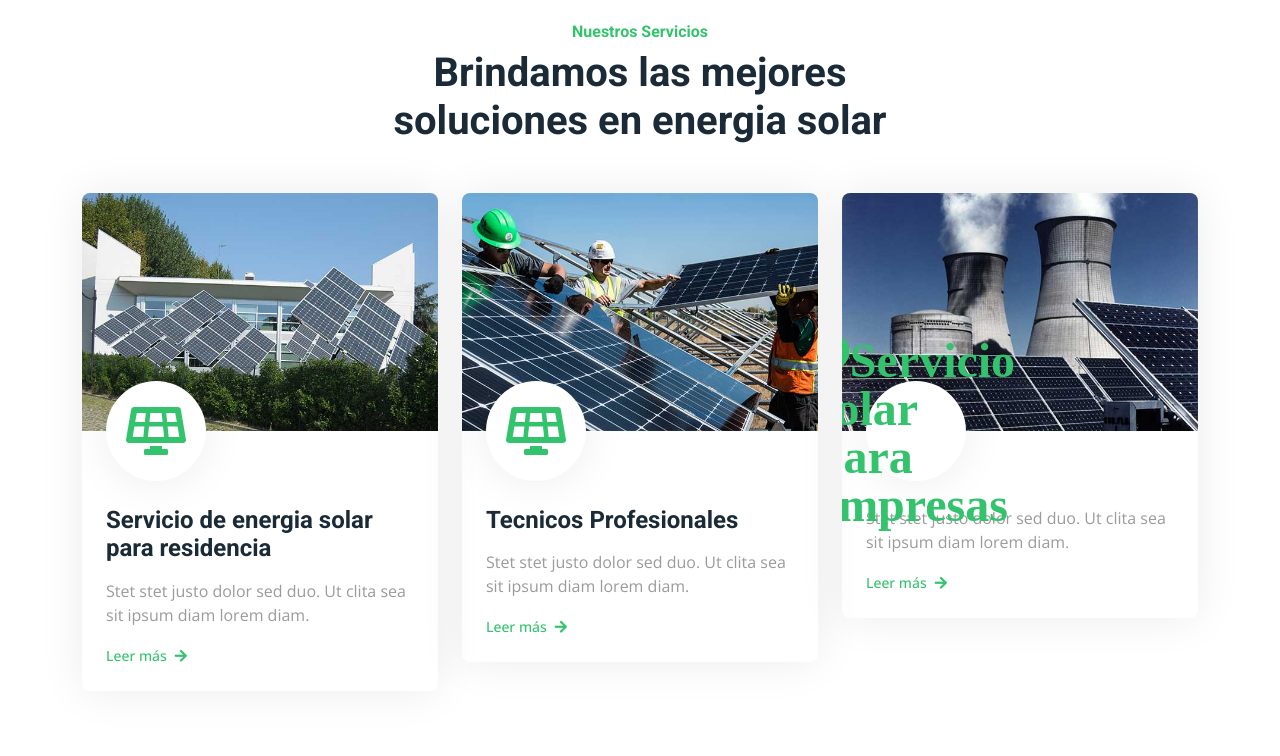
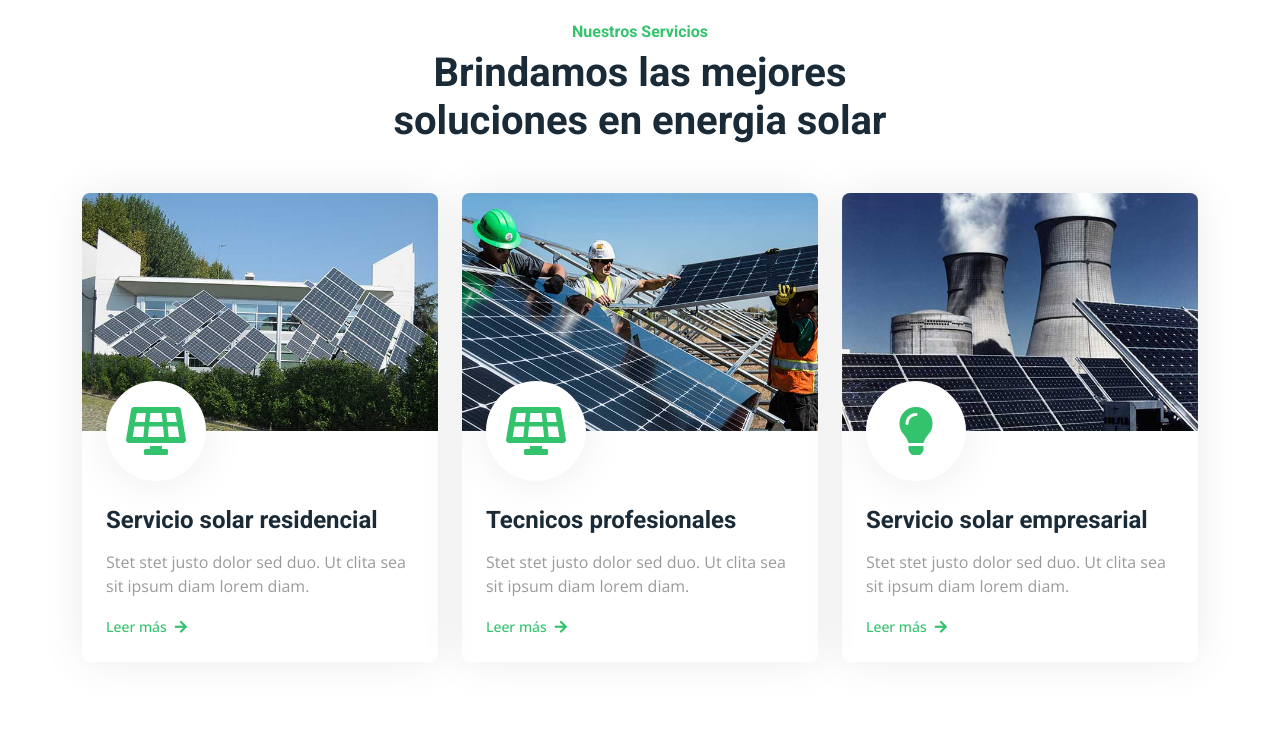
Before and after one commit to Alejod2103/SolarHtmlPage, a plain HTML site: page index.html in a window 1280 px wide. Shown: the part 2000-2756 px from the top of the page. Drawn offline with nearby package versions, Linux system fonts and the light colour scheme.

Commit message:
commit 1.6

```diff
--- a/index.html
+++ b/index.html
@@ -82,7 +82,7 @@
         </button>
         <div class="collapse navbar-collapse" id="navbarCollapse">
             <div class="navbar-nav ms-auto p-4 p-lg-0">
-                <a href="#" class="nav-item nav-link active">Home</a>
+                <a href="" class="nav-item nav-link active">Home</a>
                 <a href="#" class="nav-item nav-link">Sobre Nosotros</a>
                 <a href="#" class="nav-item nav-link">Servicios</a>
                 <div class="nav-item dropdown">
@@ -92,6 +92,7 @@
                         <a href="#" class="dropdown-item">Nuestro Equipo</a>
                     </div>
                 </div>
+                <a href="contact.html" class="nav-item nav-link">Contacto</a>
             </div>
             <a href="" class="btn btn-primary rounded-0 py-4 px-lg-5 d-none d-lg-block">Obten una cotizacion gratuita!<i class="fa fa-arrow-right ms-3"></i></a>
         </div>
@@ -230,7 +231,7 @@
                             <div class="service-icon">
                                 <i class="fa fa-solar-panel fa-3x"></i>
                             </div>
-                            <h4 class="mb-3">Servicio de energia solar para residencia</h4>
+                            <h4 class="mb-3">Servicio solar residencial</h4>
                             <p>Stet stet justo dolor sed duo. Ut clita sea sit ipsum diam lorem diam.</p>
                             <a class="small fw-medium" href="">Leer más<i class="fa fa-arrow-right ms-2"></i></a>
                         </div>
@@ -243,7 +244,7 @@
                             <div class="service-icon">
                                 <i class="fa fa-solar-panel fa-3x"></i>
                             </div>
-                            <h4 class="mb-3">Tecnicos Profesionales</h4>
+                            <h4 class="mb-3">Tecnicos profesionales</h4>
                             <p>Stet stet justo dolor sed duo. Ut clita sea sit ipsum diam lorem diam.</p>
                             <a class="small fw-medium" href="">Leer más<i class="fa fa-arrow-right ms-2"></i></a>
                         </div>
@@ -254,9 +255,9 @@
                         <img class="img-fluid" src="img/img-600x400-6.jpg" alt="">
                         <div class="position-relative p-4 pt-0">
                             <div class="service-icon">
-                                <i class="fa fa-lightbulb fa-3x">Servicio solar para empresas</i>
+                                <i class="fa fa-lightbulb fa-3x"></i>
                             </div>
-                            <h4 class="mb-3"></h4>
+                            <h4 class="mb-3">Servicio solar empresarial</h4>
                             <p>Stet stet justo dolor sed duo. Ut clita sea sit ipsum diam lorem diam.</p>
                             <a class="small fw-medium" href="">Leer más<i class="fa fa-arrow-right ms-2"></i></a>
                         </div>
```
